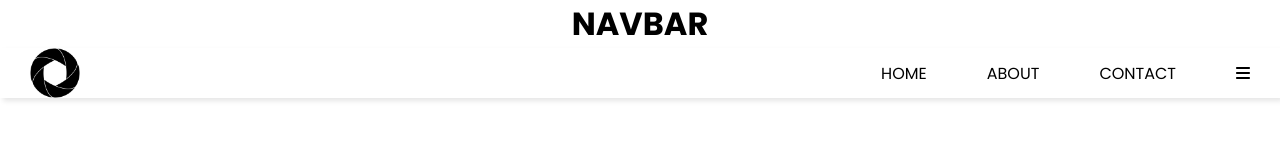
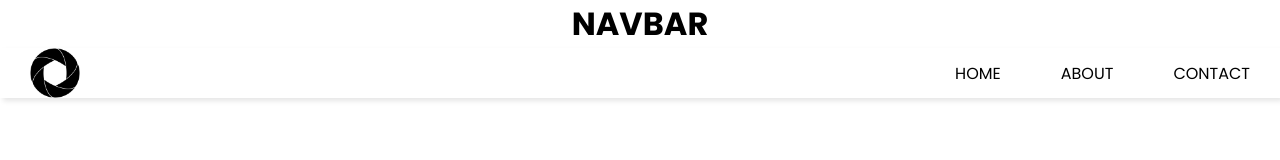
Before and after one commit to mickey55679/react-components-athletech, a React (Create React App) app: page / in a window 1280 px wide. Shown: the top 160 px of the page. Built offline with nearby package versions, Linux system fonts and the light colour scheme; a web font is replaced by a local one.

Commit message:
menu button only visible on smaller screens

```diff
--- a/src/Components/Navbar/Navbar.css
+++ b/src/Components/Navbar/Navbar.css
@@ -69,9 +69,15 @@ nav li:first-child{
   display: flex;
   flex-direction: column;
 }
+.menu-button{
+  display: none;
+}
 @media(max-width: 880px){
   .hideOnMobile{
     display: none;
+  }
+  .menu-button{
+    display: block;
   }
 }
 @media(max-width: 400px){
--- a/src/Components/Navbar/Navbar.js
+++ b/src/Components/Navbar/Navbar.js
@@ -43,7 +43,7 @@ function Navbar() {
         <li className="hideOnMobile">
           <a href="#">Contact</a>
         </li>
-        <li onClick={toggleSidebar}>
+        <li onClick={toggleSidebar} className="menu-button">
           <a href="#">
             <FontAwesomeIcon icon={faBars} />
           </a>
```
